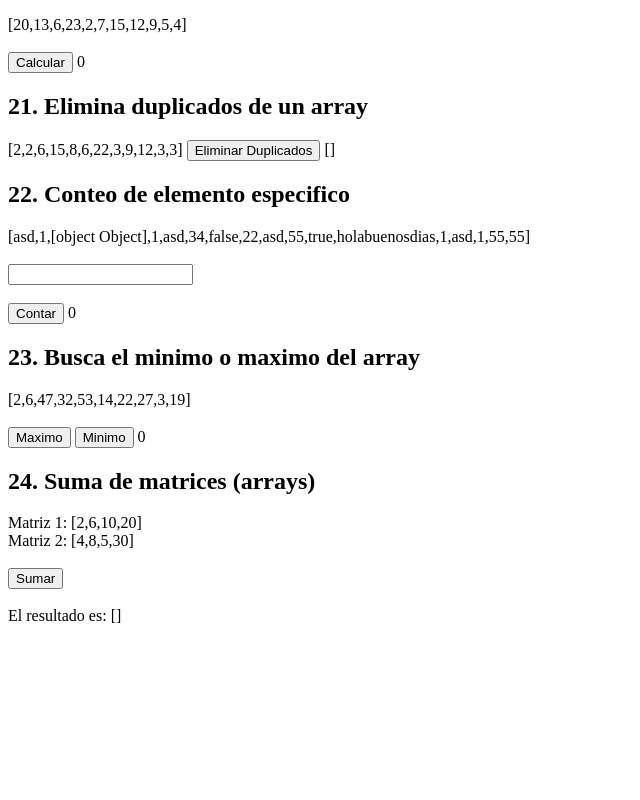
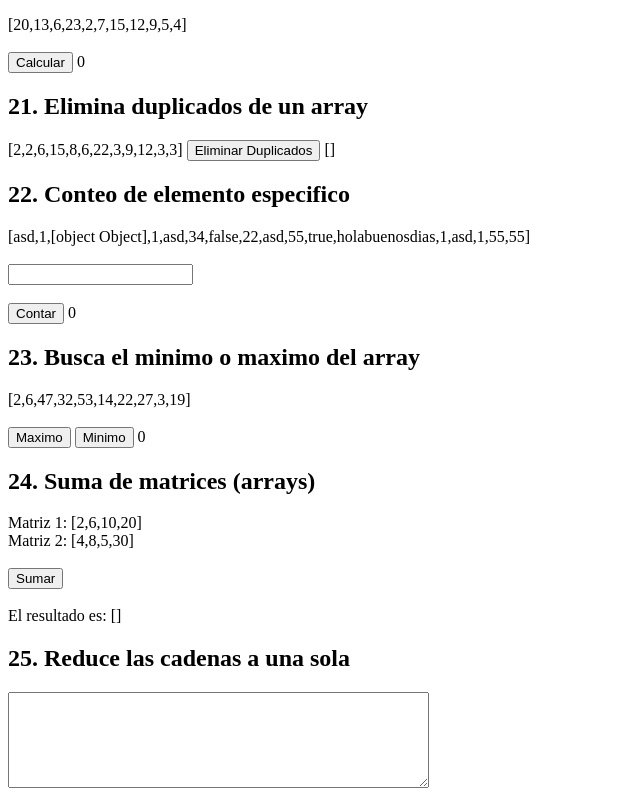
Before and after one commit to matiasmoscone1/practica-ejercicios-logica-programacion-react, a React (Vite) app: page / in a window 1280 px wide. Shown: the part 3931-4731 px from the top of the page, without its empty margins (0-640 px from the left). Before the commit the page ends 4564 px from the top, so only its background shows below. Built offline with nearby package versions, Linux system fonts and the light colour scheme.

Commit message:
Agregando ejercicio 25

```diff
--- a/src/App.jsx
+++ b/src/App.jsx
@@ -23,6 +23,7 @@ import EliminaDuplicados from './ejercicios/EliminaDuplicados';
 import ConteoElementos from './ejercicios/ConteoElementos';
 import MinimoMaximo from './ejercicios/MinimoMaximo';
 import SumaDeArrays from './ejercicios/SumaDeArrays';
+import ReduccionDeCadenas from './ejercicios/ReduccionDeCadenas';
 
 function App() {
 
@@ -56,6 +57,7 @@ function App() {
     <ConteoElementos />
     <MinimoMaximo />
     <SumaDeArrays />
+    <ReduccionDeCadenas />
 
     </>
   )
--- /dev/null
+++ b/src/ejercicios/ReduccionDeCadenas.jsx
@@ -0,0 +1,24 @@
+
+//25. Reducción de Cadenas: Crea una función que tome un array de cadenas y utilice
+//la función reduce para concatenar todas las cadenas en una sola cadena.
+
+import { useState } from "react";
+
+
+const ReduccionDeCadenas = () => {
+
+    const [arrayCadenas, setArrayCadenas] = useState([]);
+
+
+    return(<>
+    <div>
+        <h2>25. Reduce las cadenas a una sola </h2>
+        <textarea cols={50} rows={6} />
+
+
+    </div>
+    </>)
+
+}
+
+export default ReduccionDeCadenas;
--- a/src/ejercicios/SumaDeArrays.jsx
+++ b/src/ejercicios/SumaDeArrays.jsx
@@ -28,7 +28,6 @@ const SumaDeArrays = () => {
                 //si no tienen la misma longitud lanza este error
                 console.error("La longitud de las matrices debe ser igual");
             }
-
         }
 
 
```
